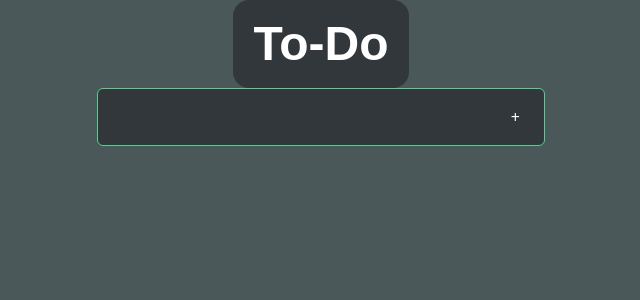
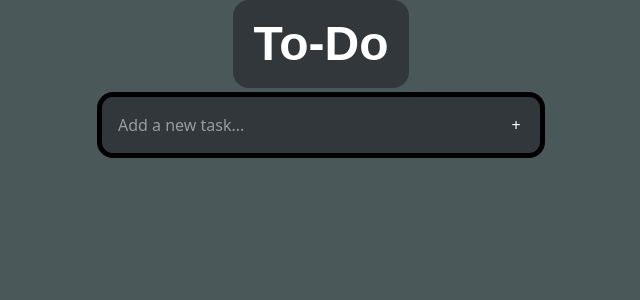
Before and after one commit to Fuller-source/to-do-list, a Next.js app: page / in a window 1280 px wide. Shown: the top 300 px of the page, without its empty margins (319-959 px from the left). Built offline with nearby package versions, Linux system fonts and the light colour scheme.

Commit message:
Finished styling on todo list item and form. (Good enough to move on, since I am strapped for time)

```diff
--- a/components/TodoForm.tsx
+++ b/components/TodoForm.tsx
@@ -12,14 +12,24 @@ export const TodoForm = ({onAdd}: {onAdd: (task: string) => void }) => {
     }
 
     return (
-        <form className="flex border border-emerald bg-onyx items-stretch justify-between w-full focus-within:ring-2 focus-within:ring-blue rounded-md text-white p-2" onSubmit={handleSubmit}>
-        <input
-                className=" rounded-l-md py-2 flex-grow p-1.5 focus:outline-none"
+        // 1. Removed p-2 from the form
+        <form className="flex my-1 border-black border-5 rounded-2xl bg-onyx items-stretch justify-between w-full focus-within:ring-2 focus-within:ring-blue" onSubmit={handleSubmit}>
+            <input
+                // 2. Added padding, background, and text color to the input
+                placeholder="Add a new task..."
+                className="bg-onyx rounded-l-xl p-4 flex-1 focus:outline-none text-white"
                 type="text"
                 value={taskToDo}
                 onChange={(e) => setTaskToDo(e.target.value)}
             />
-            <button className="bg-onyx  hover:bg-emerald rounded-r-md px-4 text-white" type="submit">+</button>
+            {/* 3. Removed ml-4 and bg-onyx, and adjusted rounding to match the form */}
+            <button
+                className="hover:bg-emerald rounded-r-xl px-4 text-white transition ease-in-out duration-200 w-12
+               flex items-center justify-center"
+                type="submit"
+            >
+                +
+            </button>
         </form>
     );
 }
--- a/components/TodoItem.tsx
+++ b/components/TodoItem.tsx
@@ -13,21 +13,45 @@ interface TodoItemProps{
 export const TodoItem = ({todo, onDelete, onComplete}: TodoItemProps) => {
     return (
         <li className="my-1 border-black border-5 flex items-stretch rounded-2xl justify-between bg-paledogwood min-h-[58px] w-full">
-            <input
-                type="checkbox"
-                checked={todo.completed}
-                name="status"
-                value={todo.id}
-                onChange={() => onComplete(todo.id)}
-                className="accent-emerald p-4 m-4 self-center"
-            />
+            <label className="flex items-center p-4 cursor-pointer">
+                <input
+                    type="checkbox"
+                    checked={todo.completed}
+                    onChange={() => onComplete(todo.id)}
+                    className="peer sr-only"
+                />
+
+                {/* Corrected 'transition-all' to the standard 'transition' class */}
+                <div className="relative w-6 h-6 bg-white border-2 border-black rounded-md
+                                peer-checked:bg-emerald peer-checked:border-emerald
+                                transition duration-200 ease-in-out">
+                    {/* SIMPLIFICATION:
+                      Removed the JS ternary. Now the opacity is controlled purely by CSS
+                      based on the peer input's checked state.
+                    */}
+                    <svg
+                        className="absolute top-1/2 left-1/2 -translate-x-1/2 -translate-y-1/2 w-4 h-4 text-white
+                                   opacity-0 peer-checked:opacity-100 transition-opacity"
+                        xmlns="http://www.w3.org/2000/svg"
+                        viewBox="0 0 20 20"
+                        fill="currentColor"
+                        aria-hidden="true"
+                    >
+                        <path
+                            fillRule="evenodd"
+                            d="M16.707 5.293a1 1 0 010 1.414l-8 8a1 1 0 01-1.414 0l-4-4a1 1 0 011.414-1.414L8 12.586l7.293-7.293a1 1 0 011.414 0z"
+                            clipRule="evenodd"
+                        />
+                    </svg>
+                </div>
+            </label>
             <span
-                className={`ml-2 text-black ${todo.completed ? 'line-through' : ''} w-0 flex-1 break-words`}
+                className={`ml-2 text-black py-1 ${todo.completed ? 'line-through' : ''} w-0 flex-1 break-words`}
             >
                 {todo.task}
             </span>
             <button
-                className="hover:bg-red hover:text-white rounded-r-lg px-4 text-black ml-4"
+                className="hover:bg-red hover:text-white rounded-r-lg px-4 text-black ml-4 transition ease-in-out duration-200"
                 onClick={() => onDelete(todo.id)}
             >
                 <svg xmlns="http://www.w3.org/2000/svg" width="16" height="16" fill="currentColor" viewBox="0 0 16 16">
```
